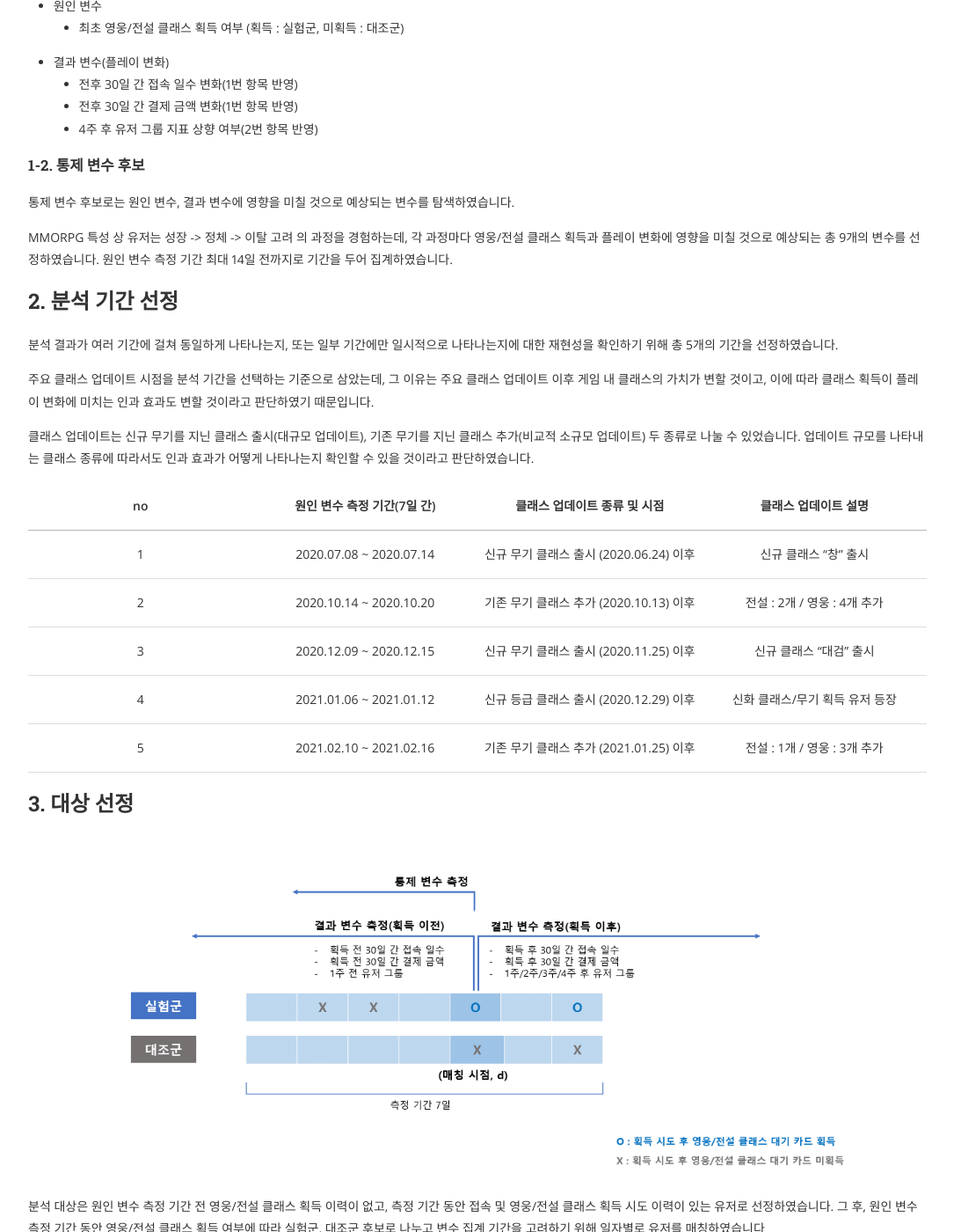
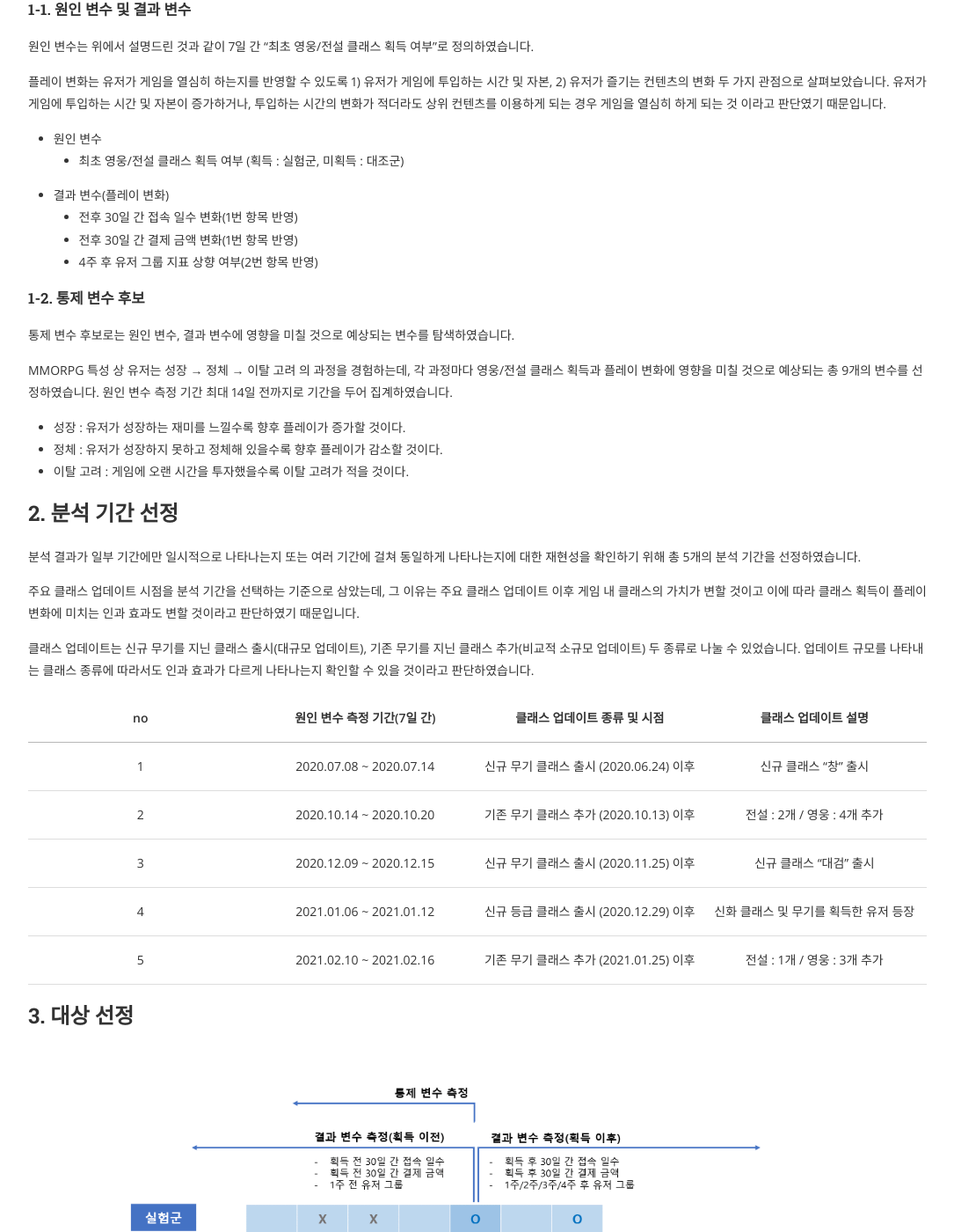
Before and after one commit to kurossncsoft/kurossncsoft.github.io, a Jekyll site: the page built from _posts/2021-05-10-class_get_causal_analysis.md, in a window 1280 px wide and 1400 px high, scrolled down 4641 px. Shown: the whole window at 88% size, without its empty margins (97-1182 px from the left). Built offline with Jekyll 4.4.1, drawn with Linux system fonts in a browser that asks for light colours; nearby versions of some CDN libraries; comment, search, counter and statistics services are not loaded; some of the changed text lies outside the part shown.

Commit message:
그림, 본문 일부 수정

```diff
--- a/_posts/2021-05-10-class_get_causal_analysis.md
+++ b/_posts/2021-05-10-class_get_causal_analysis.md
@@ -15,11 +15,13 @@
 
  이러한 사례가 게임에서는 어떻게 나타날까라는 궁금증으로 주제를 찾아보던 중 NC SOFT의 대표적인 게임 중 리니지2M에 이와 유사한 경우가 있어 분석을 진행하게 되었습니다.
 
- 분석 주제에 대한 배경을 설명드리면 리니지2M에서는 클래스 카드를 획득하고 캐릭터가 그 카드로 변신하여 플레이할 수 있는 시스템이 있습니다. 클래스 카드는 총 6개의 등급(일반, 고급, 희귀, 영웅, 전설, 신화)이 있으며, 영웅 등급 이상인 클래스부터 스탯, 속도, 스킬에 추가 효과를 주는 스킬 각성이 대폭 향상됩니다. 이러한 영웅 이상인 클래스의 특성 때문에 대부분 유저의 게임 초반 목표가 영웅 변신(주로 "영변"이라 부릅니다)일 정도로 이를 획득하는 것이 매우 중요합니다. 그리고, 이를 얻기 위해서는 많은 노력과 어느 정도의 운이 따라야 합니다.
+ 분석 주제에 대한 이해를 위해 간략히 클래스 시스템에 대해 설명드리겠습니다. 리니지2M에서는 클래스 카드를 획득하고 캐릭터가 그 카드로 변신하여 플레이할 수 있는 시스템이 있습니다. 클래스 카드는 총 6개의 등급(일반, 고급, 희귀, 영웅, 전설, 신화)이 있으며, 영웅 등급 이상인 클래스부터 스탯, 속도, 스킬에 추가 효과를 주는 스킬 각성이 대폭 향상됩니다. 이러한 영웅 이상인 클래스의 특성 때문에 대부분 유저의 게임 초반 목표가 영웅 변신(주로 "영변"이라 부릅니다)일 정도로 이를 획득하는 것이 매우 중요합니다. 그리고, 이를 얻기 위해서는 많은 노력과 어느 정도의 운이 따라야 합니다.
 
 
 
-<p align="center"><img src = "/assets/works/class_get_causal_analysis/image0.png" alt="첫 영변을 얻었을 때 기분이란!" width="40%" /></p>
+<p align="center"><img src = "/assets/works/class_get_causal_analysis/image0.png" width="40%" /><br>
+    [그림1]첫 영변을 얻었을 때의 기분이란!</p>
+
 
  로또까지는 아니지만 노력과 행운, 그리고 획득하였을 때 매우 큰 이점이 존재한다는 점을 고려하였을 때, "그렇다면 영웅/전설 클래스 획득이 유저의 플레이 행동 변화를 야기하는 원인이 될까?"라는 궁금증이 생겼고 분석할 가치가 있다고 판단하였습니다. 그래서, 본 포스팅에서는 리니지2M 대상 "최초 영웅/전설 클래스 획득"이 "플레이 변화"에 미치는 영향을 분석한 내용을 공유드리고자 합니다.
 
@@ -42,17 +44,17 @@
 
  만약 이 방식을 사용하여 "클래스 카드 획득 그룹이 플레이 변화가 통계적으로 높음"이라는 결과나 나왔다고 합시다. 여기서 우리는 "그렇다면 클래스 카드 획득이 유저 플레이 변화에 긍정적인 영향을 미친다"라고 판단할 수도 있습니다. 더 나아가 "클래스 카드 획득은 유저 플레이를 긍정적으로 변화시키는 원인이 된다!" 라고 생각할 수도 있겠지요.
 
- **하지만, 이렇게 분석하여 확인한 영향은 원인이라고 할 수 없습니다.** 그 이유는 실험군, 대조군의 특성이 동일하지 않기 때문입니다. 정확히 말하면 특성을 동일하지 않게 만드는 외생 변수가 존재하기 때문입니다.
+ <u>하지만, 이렇게 분석하여 확인한 영향은 원인이라고 할 수 없습니다.</u> 그 이유는 실험군, 대조군의 특성이 동일하지 않기 때문입니다. 정확히 말하면 특성을 동일하지 않게 만드는 외생 변수가 존재하기 때문입니다.
 
 ### confounder(교란 변수)
 
-<p align="center"><img src = "/assets/works/class_get_causal_analysis/image1.png" alt="원인 변수와 결과 변수에 동시에 영향을 주는 교란 변수" width="50%" /></p>
+<p><img src = "/assets/works/class_get_causal_analysis/image1.png" width="50%" /><br>[그림2]원인 변수와 결과 변수에 동시에 영향을 주는 교란 변수</p>
 
 * 애초에 게임에 애착이 많은 유저는 클래스 획득 가능성이 높을 수 있으며, 플레이 변화가 증가할 가능성(게임을 열심히 함)도 높을 수 있습니다.
-* 게임에 대한 애착도가 클래스 획득과 플레이 변화에 동시에 영향을 주기 때문에, 실제로 클래스 획득과 플레이 변화 간에 인과 관계가 없더라도 "상관성"이 생길 수 있습니다.(위에서 예를 들어 설명한 회귀식의 결과는 "인과 관계"가 아니라 "상관성"일 수 있습니다)
+* 게임에 대한 애착도가 클래스 획득과 플레이 변화에 동시에 영향을 주기 때문에, 실제로 클래스 획득과 플레이 변화 간에 인과 관계가 없더라도 "상관성"이 생길 수 있습니다.(위에서 예를 들어 설명한 회귀식의 결과는 "인과 관계"가 아니라 교란 변수에 의한 "상관성"일 가능성이 높습니다)
 * 즉, 실제로 클래스 획득으로 인해 플레이 변화가 발생한 것이 아님에도 불구하고, 클래스 획득이 플레이 변화를 야기하는 윈인이다라는 잘못된 판단을 하게 될 수 있습니다.
 
- 즉, 이처럼 교란 변수는 인과 관계 추정에 혼란을 야기하는 요소입니다. 따라서, 이를 규명하고 적절히 통제하여 영향 제거하는 절차를 거쳐야 우리가 확인하고자 하는 인과 관계를 올바르게 추정할 수 있습니다. 교란 변수의 영향을 제거하지 못한 채 단순히 "클래스 획득 여부"와 "플레이 변화"만으로 회귀 모델을 구성하여 영향을 추정하게 되면 편향된 결과를 얻을 수 있습니다.
+ 이처럼 교란 변수는 인과 관계 추정에 혼란을 야기하는 요소입니다. 따라서, 교란 변수가 될만한 요소를 규명하고 적절히 통제하여 영향 제거하는 절차를 거쳐야 우리가 확인하고자 하는 인과 관계를 올바르게 추정할 수 있습니다. 교란 변수의 영향을 제거하지 못한 채 단순히 "클래스 획득 여부"와 "플레이 변화"만으로 회귀 모델을 구성하여 영향을 추정하게 되면 편향된 결과를 얻을 수 있습니다.
 
 #### collider
 
@@ -60,18 +62,18 @@
 
 원인 변수와 결과 변수 사이에 특정 종속 관계가 생기게 됩니다. 이는 해당 종속 관계를 만족하는 원인 변수, 결과 변수 값을 갖는 샘플들만 남게 됨을 의미합니다. 그리고 이는 편향이 발생시키는데 이를 collider bias라고 부릅니다.
 
-<p align="center"><img src = "/assets/works/class_get_causal_analysis/image2.png" alt="원인 변수와 결과 변수에 동시에 영향을 받는 collider" width="50%" /></p>
+<p><img src = "/assets/works/class_get_causal_analysis/image2.png" width="50%" /><br>[그림3]원인 변수와 결과 변수에 동시에 영향을 받는 collider</p>
 
 즉, 실제로는 원인 변수와 결과 변수 간 인과 관계가 없더라도 collider를 통제하여 추정하면 원인 변수와 결과 변수 간에 상관성이 생기게 됩니다. 그리고 우리는 그 상관성을 인과 관계로 오해할 수 있기 때문에 collider는 통제 대상에서 제외해야하는 것입니다.
 
 
 
-**정리하면, 우리가 보고자 하는 원인 변수(클래스 획득)가 결과 변수(플레이 변화)에 미치는 인과 효과를 추정하기 위해서는 다양한 변수 간 관계를 고려하여 실제로 통제가 필요한 변수만을 선별하는 절차가 필요합니다.**
+**정리하면, 우리가 보고자 하는 원인 변수(클래스 획득)가 결과 변수(플레이 변화)에 미치는 인과 효과를 추정하기 위해서는 다양한 변수 간 관계를 고려한 후 실제로 통제가 필요한 변수만을 선별하는 과정이 필요합니다.**
 
 * **통제 변수가 될 수 있는 변수 후보를 추립니다.**
 * **원인 변수, 결과 변수, 통제 변수 간 인과 관계를 인과 다이어그램으로 표시합니다.**
-* **인과 다이어그램에서 인과 효과(원인 변수 -> 결과 변수로 향하는 path)를 제외한 모든 path를 통제할 수 있는 통제 변수 집합을 규명합니다.**
-* **규명한 통제 변수 집합을 회귀식에 통제하여 인과 효과를 추정합니다.**
+* **인과 다이어그램에서 인과 효과(원인 변수 → 결과 변수로 향하는 path)를 제외한 모든 path를 통제할 수 있는 통제 변수 집합을 규명합니다.**
+* **규명한 통제 변수 집합을 통제하여 인과 효과를 추정합니다.(본 분석에서는 회귀식에 독립 변수로 추가하여 통제하였습니다)**
 
 # **분석 설계**
 
@@ -102,36 +104,40 @@
 
  통제 변수 후보로는 원인 변수, 결과 변수에 영향을 미칠 것으로 예상되는 변수를 탐색하였습니다.
 
- MMORPG 특성 상 유저는 성장 -> 정체 -> 이탈 고려 의 과정을 경험하는데, 각 과정마다 영웅/전설 클래스 획득과 플레이 변화에 영향을 미칠 것으로 예상되는 총 9개의 변수를 선정하였습니다. 원인 변수 측정 기간 최대 14일 전까지로 기간을 두어 집계하였습니다.
+ MMORPG 특성 상 유저는 성장 → 정체 → 이탈 고려 의 과정을 경험하는데, 각 과정마다 영웅/전설 클래스 획득과 플레이 변화에 영향을 미칠 것으로 예상되는 총 9개의 변수를 선정하였습니다. 원인 변수 측정 기간 최대 14일 전까지로 기간을 두어 집계하였습니다.
+
+* 성장 : 유저가 성장하는 재미를 느낄수록 향후 플레이가 증가할 것이다.
+* 정체 : 유저가 성장하지 못하고 정체해 있을수록 향후 플레이가 감소할 것이다.
+* 이탈 고려 : 게임에 오랜 시간을 투자했을수록 이탈 고려가 적을 것이다.
 
 ## 2. 분석 기간 선정
 
- 분석 결과가 여러 기간에 걸쳐 동일하게 나타나는지, 또는 일부 기간에만 일시적으로 나타나는지에 대한 재현성을 확인하기 위해 총 5개의 기간을 선정하였습니다.
+ 분석 결과가 일부 기간에만 일시적으로 나타나는지 또는 여러 기간에 걸쳐 동일하게 나타나는지에 대한 재현성을 확인하기 위해 총 5개의 분석 기간을 선정하였습니다.
 
- 주요 클래스 업데이트 시점을 분석 기간을 선택하는 기준으로 삼았는데, 그 이유는 주요 클래스 업데이트 이후 게임 내 클래스의 가치가 변할 것이고, 이에 따라 클래스 획득이 플레이 변화에 미치는 인과 효과도 변할 것이라고 판단하였기 때문입니다.
+ 주요 클래스 업데이트 시점을 분석 기간을 선택하는 기준으로 삼았는데, 그 이유는 주요 클래스 업데이트 이후 게임 내 클래스의 가치가 변할 것이고 이에 따라 클래스 획득이 플레이 변화에 미치는 인과 효과도 변할 것이라고 판단하였기 때문입니다.
 
- 클래스 업데이트는 신규 무기를 지닌 클래스 출시(대규모 업데이트), 기존 무기를 지닌 클래스 추가(비교적 소규모 업데이트) 두 종류로 나눌 수 있었습니다. 업데이트 규모를 나타내는 클래스 종류에 따라서도 인과 효과가 어떻게 나타나는지 확인할 수 있을 것이라고 판단하였습니다.
+ 클래스 업데이트는 신규 무기를 지닌 클래스 출시(대규모 업데이트), 기존 무기를 지닌 클래스 추가(비교적 소규모 업데이트) 두 종류로 나눌 수 있었습니다. 업데이트 규모를 나타내는 클래스 종류에 따라서도 인과 효과가 다르게 나타나는지 확인할 수 있을 것이라고 판단하였습니다.
 
-|  no  | 원인 변수 측정 기간(7일 간) |      클래스 업데이트 종류 및 시점       |      클래스 업데이트 설명       |
-| :--: | :-------------------------: | :-------------------------------------: | :-----------------------------: |
-|  1   |   2020.07.08 ~ 2020.07.14   | 신규 무기 클래스 출시 (2020.06.24) 이후 |      신규 클래스 "창" 출시      |
-|  2   |   2020.10.14 ~ 2020.10.20   | 기존 무기 클래스 추가 (2020.10.13) 이후 |  전설 : 2개 / 영웅 : 4개 추가   |
-|  3   |   2020.12.09 ~ 2020.12.15   | 신규 무기 클래스 출시 (2020.11.25) 이후 |     신규 클래스 "대검" 출시     |
-|  4   |   2021.01.06 ~ 2021.01.12   | 신규 등급 클래스 출시 (2020.12.29) 이후 | 신화 클래스/무기 획득 유저 등장 |
-|  5   |   2021.02.10 ~ 2021.02.16   | 기존 무기 클래스 추가 (2021.01.25) 이후 |  전설 : 1개 / 영웅 : 3개 추가   |
+|  no  | 원인 변수 측정 기간(7일 간) |      클래스 업데이트 종류 및 시점       |          클래스 업데이트 설명          |
+| :--: | :-------------------------: | :-------------------------------------: | :------------------------------------: |
+|  1   |   2020.07.08 ~ 2020.07.14   | 신규 무기 클래스 출시 (2020.06.24) 이후 |         신규 클래스 "창" 출시          |
+|  2   |   2020.10.14 ~ 2020.10.20   | 기존 무기 클래스 추가 (2020.10.13) 이후 |      전설 : 2개 / 영웅 : 4개 추가      |
+|  3   |   2020.12.09 ~ 2020.12.15   | 신규 무기 클래스 출시 (2020.11.25) 이후 |        신규 클래스 "대검" 출시         |
+|  4   |   2021.01.06 ~ 2021.01.12   | 신규 등급 클래스 출시 (2020.12.29) 이후 | 신화 클래스 및 무기를 획득한 유저 등장 |
+|  5   |   2021.02.10 ~ 2021.02.16   | 기존 무기 클래스 추가 (2021.01.25) 이후 |      전설 : 1개 / 영웅 : 3개 추가      |
 
 
 
 ## 3. 대상 선정
 
-<p align="center"><img src = "/assets/works/class_get_causal_analysis/image3.png" alt="변수 집계 기간 선정을 위한 실험군, 대조군 d시점 매칭" width="90%" /></p>
+<p><img src = "/assets/works/class_get_causal_analysis/image3.png" alt="변수 집계 기간 선정을 위한 실험군, 대조군 d시점 매칭" width="90%" /><br>변수 집계 기간 선정을 위한 실험군, 대조군 d시점 매칭</p>
 
 분석 대상은 원인 변수 측정 기간 전 영웅/전설 클래스 획득 이력이 없고, 측정 기간 동안 접속 및 영웅/전설 클래스 획득 시도 이력이 있는 유저로 선정하였습니다. 그 후, 원인 변수 측정 기간 동안 영웅/전설 클래스 획득 여부에 따라 실험군, 대조군 후보로 나누고 변수 집계 기간을 고려하기 위해 일자별로 유저를 매칭하였습니다
 
 * 실험군(d시점) : 측정 기간 7일 간 영웅/전설 클래스 최초 획득을 d시점에 한 유저
 * 대조군(d시점) : 측정 기간 7일 간 영웅/전설 클래스 최초 획득 시도를 d시점에 하였고 실패한 유저
 
- 분석 대상 선정 시 원인 변수 측정 기간 동안 접속 이력을 조건으로 둔 이유는 역인과 관계로 인한(접속 -> 클래스 획득) 편향을 방지하기 위함입니다. 예를 들면, 측정 기간 동안 게임에 접속하지 않은 유저는 클래스 획득을 하지 못했을 것이고, 이러한 유저가 분석에 포함된다면 명확한 인과효과 추정이 어려울 것입니다.
+ 분석 대상 선정 시 원인 변수 측정 기간 동안 접속 이력을 조건으로 둔 이유는 역인과 관계로 인한(접속 → 클래스 획득) 편향을 방지하기 위함입니다. 예를 들면, 측정 기간 동안 게임에 접속하지 않은 유저는 클래스 획득을 하지 못했을 것이고, 이러한 유저가 분석에 포함된다면 명확한 인과효과 추정이 어려울 것입니다.
 
 ## 4. 세부 그룹
 
@@ -169,7 +175,7 @@
 
 ### 5-1. 접속 일수 변화 인과 다이어그램
 
-<p align="center"><img src = "/assets/works/class_get_causal_analysis/image4.png" alt="접속 일수 변화에 대한 인과 다이어그램" width="70%" /></p>
+<p><img src = "/assets/works/class_get_causal_analysis/image4.png" width="70%" /><br>[그림4]접속 일수 변화에 대한 인과 다이어그램</p>
 
 1번 조건
 
@@ -197,7 +203,7 @@
 
 ### 5-2. 결제 금액 변화 인과 다이어그램
 
-<p align="center"><img src = "/assets/works/class_get_causal_analysis/image5.png" alt="결제 금액 변화에 대한 인과 다이어그램" width="60%" /></p>
+<p><img src = "/assets/works/class_get_causal_analysis/image5.png" width="60%" /><br>[그림5]결제 금액 변화에 대한 인과 다이어그램</p>
 
 위의 방식과 마찬가지로 최종 통제 변수를 선정하여 모델을 설계하면 아래와 같습니다.
 
@@ -224,31 +230,31 @@
 
 ### 5-1. 접속 일수 변화에 미치는 인과 효과 추정
 
-| 2020.07.08 ~ 2020.07.14                                      | 2020.12.09 ~ 2020.12.15                                      |
-| ------------------------------------------------------------ | ------------------------------------------------------------ |
+|                   2020.07.08 ~ 2020.07.14                    |                   2020.12.09 ~ 2020.12.15                    |
+| :----------------------------------------------------------: | :----------------------------------------------------------: |
 | <img src = "/assets/works/class_get_causal_analysis/image6_1.png" alt="전후 30일 간 접속 일수 변화에 대한 인과 효과(2020.07.08 ~ 2020.07.14)" width="95%" /> | <img src = "/assets/works/class_get_causal_analysis/image6_2.png" alt="전후 30일 간 접속 일수 변화에 대한 인과 효과(2020.12.09 ~ 2020.12.15)" width="95%" /> |
 
  모든 유저 그룹에서 최초 영웅/전설 클래스는 획득은 30일 간 플레이 증가에 유의한 영향을 미치는 것으로 나타납니다. 여기서 그룹 간 영향의 크기 차이가 존재하는데 그룹1에 비해 게임 참여도가 낮은 그룹2에 더 큰 영향을 미치는 것을 알 수 있습니다.
 
  그리고, 소규모 업데이트 이후보다 대규모 업데이트 이후에서 영향이 크게 나타난 것을 알 수 있습니다.
 
- **-> 영웅/전설 클래스를 획득은 유저의 접속을 독려하는 효과가 있으며, 특히 게임 참여도가 낮은 그룹에 효과가 크다**
+**→ 영웅/전설 클래스를 획득은 유저의 접속을 독려하는 효과가 있으며, 특히 게임 참여도가 낮은 그룹에 효과가 크다**
 
 ### 5-2. 결제 금액 변화에 미치는 인과 효과 추정
 
-| 구분   | 2020.07.08 ~ 2020.07.14                                      | 2020.12.09 ~ 2020.12.15                                      |
-| ------ | ------------------------------------------------------------ | ------------------------------------------------------------ |
+| 구분   |                   2020.07.08 ~ 2020.07.14                    |                   2020.12.09 ~ 2020.12.15                    |
+| ------ | :----------------------------------------------------------: | :----------------------------------------------------------: |
 | 무과금 | <img src = "/assets/works/class_get_causal_analysis/image7_1.png" alt="전후 30일 간 결제 금액 변화에 대한 인과 효과(무과금, 2020.07.08 ~ 2020.07.14)"/> | <img src = "/assets/works/class_get_causal_analysis/image7_2.png" alt="전후 30일 간 결제 금액 변화에 대한 인과 효과(무과금, 2020.12.09 ~ 2020.12.15)"/> |
 | 과금   | <img src = "/assets/works/class_get_causal_analysis/image7_3.png" alt="전후 30일 간 결제 금액 변화에 대한 인과 효과(과금, 2020.07.08 ~ 2020.07.14)"/> | <img src = "/assets/works/class_get_causal_analysis/image7_4.png" alt="전후 30일 간 결제 금액 변화에 대한 인과 효과(과금, 2020.12.09 ~ 2020.12.15)"/> |
 
  모든 유저 그룹에서 최초 영웅/전설 클래스 획득은 30일 간 결제 금액 증가에 유의한 영향을 미치는 것으로 나타납니다. 여기서 주목할 점은 무과금, 과금 그룹에 미치는 영향의 크기 차이입니다. 무과금 그룹보다 과금 그룹에서 결제 금액 변화에 대한 인과 효과가 큰 것을 알 수 있습니다.
 
-**-> 영웅/전설 클래스를 획득은 유저의 결제 증가에 영향을 미치며, 과금 그룹에서 효과가 더 크게 나타난다**
+**→ 영웅/전설 클래스를 획득은 유저의 결제 증가에 영향을 미치며, 과금 그룹에서 효과가 더 크게 나타난다**
 
 ### 5-3. 유저 그룹 상향 여부에 미치는 인과 효과 추정
 
-| 2020.07.08 ~ 2020.07.14                                      | 2020.12.09 ~ 2020.12.15                                      |
-| ------------------------------------------------------------ | ------------------------------------------------------------ |
+|                   2020.07.08 ~ 2020.07.14                    |                   2020.12.09 ~ 2020.12.15                    |
+| :----------------------------------------------------------: | :----------------------------------------------------------: |
 | <img src = "/assets/works/class_get_causal_analysis/image8_1.png" alt="4주 후 유저 그룹 상향 여부 확률에 대한 인과 효과(2020.07.08 ~ 2020.07.14)" width="95%"/> | <img src = "/assets/works/class_get_causal_analysis/image8_2.png" alt="4주 후 유저 그룹 상향 여부 확률에 대한 인과 효과(2020.12.09 ~ 2020.12.15" width="95%"/> |
 
  사용한 로지스틱 회귀 모델에서 회귀 계수는 로그 오즈비를 나타지만 이를 그대로 사용하지 않고, 결과 해석에 편의를 위해 결과 변수가 1일 확률에 대한 원인 변수의 미분값을 이용해 marginal effect 를 구하였습니다. 즉, x축이 의미하는 것은 최초 영웅/전설 클래스 획득이 유저 그룹이 상향될 확률에 미치는 인과 효과를 의미합니다.
@@ -257,12 +263,14 @@
 
 유저 그룹 상향은 전반적인 게임 참여도 증가를 의미하므로, 아래와 같이 해석할 수 있습니다.
 
-**-> 영웅/전설 클래스를 획득은 유저의 전반적인 게임 플레이 증가에 영향을 미치며, 특히 게임 참여도가 저조한 그룹에 효과가 크게 나타난다.**
+**→ 영웅/전설 클래스를 획득은 유저의 전반적인 게임 플레이 증가에 영향을 미치며, 특히 게임 참여도가 저조한 그룹에 효과가 크게 나타난다.**
 
 # **마치며**
 
  지금까지 게임 내 컨텐츠가 유저의 플레이 변화에 원인이 되는지 인과 분석에 대해 소개드렸습니다. 최초 영웅/전설 클래스를 획득 자체가 유저의 단기간(30일) 플레이 증대에 긍정적인 영향을 주었고, 기존의 유저 성향 및 게임 애착도에 따라 영향이 다르게 나타난 것을 알 수 있었습니다.
 
- 본 포스팅에서는 주로 분석 기법 및 결과에 대한 내용을 다루었지만 실제로 분석을 진행하며 가장 중요하다고 느낀 것은 도메인 지식입니다. 본 분석에서 핵심이라고 할 수 있는 인과 다이어그램 자체가 도메인에 대한 이해를 바탕으로 설계되어야 하기 때문이죠. 예를 들어 도메인 지식이 없이 실제로 collider인 변수를 confounder로 착각하여 분석한다면 실제 인과 효과가 아닌 편향된 결과를 얻을 것입니다.
+ 본 포스팅에서는 주로 분석 기법 및 결과에 대한 내용을 다루었지만 실제로 분석을 진행하며 가장 중요하다고 느낀 것은 도메인 지식입니다. 본 분석에서 핵심이라고 할 수 있는 인과 다이어그램 자체가 도메인에 대한 이해를 바탕으로 설계되어야 하기 때문이죠. 예를 들어 도메인 지식이 없이 실제로 collider인 변수를 confounder로 착각하여 분석한다면 실제 인과 효과가 아닌 편향된 결과를 얻었을 것입니다.
 
-즉, 분석 기법이 아무리 훌륭하여도 도메인 지식이 없다면 설계 단계부터 잘못되어 있을 가능성이 높고 결국 잘못된 분석 결과가 나올 수 있습니다. 그만큼 설계 부분에 많은 고민과 시간을 투자해야한다는 생각이 듭니다.
+즉, 분석 기법이 아무리 훌륭하여도 도메인 지식이 없다면 설계 단계부터 잘못되어 있을 가능성이 높고 결국 잘못된 분석 결과가 나올 수 있습니다. 그만큼 설계 부분에 많은 고민과 시간을 투자해야하는 것이 중요하다는 것을 느낄 수 있었습니다.
+
+앞으로 게임 컨텐츠나 이벤트가 유저의 플레이에 어떤 영향을 미치는지 분석을 진행해볼 예정입니다. 본 분석처럼 재미있는 주제로 찾아뵙도록 하겠습니다 :)
```
Also changed, not shown: other parts of _posts/2021-05-10-class_get_causal_analysis.md (+10 -10 lines).
